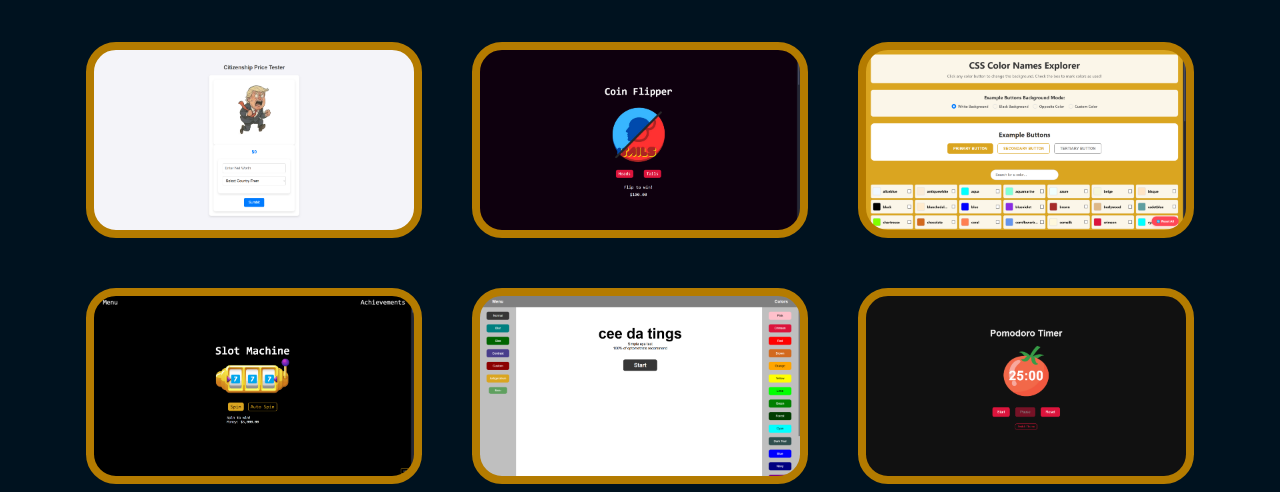
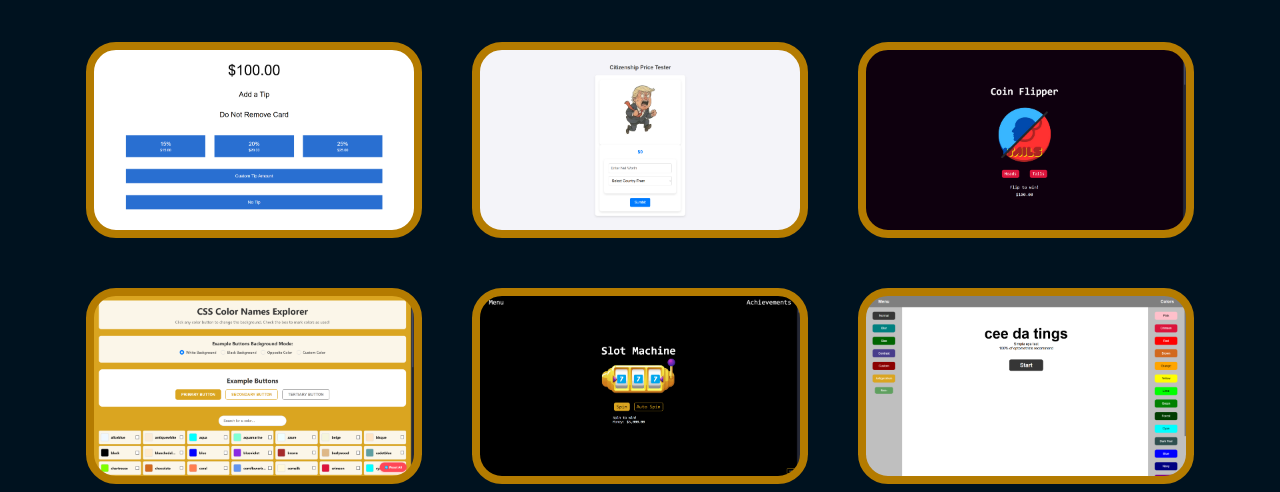
Before and after one commit to Arpan-Shah-102/arpan-shah-102, a plain HTML site: page index.html in a window 1280 px wide. Shown: the part 308-800 px from the top of the page. Drawn offline with Linux system fonts and the light colour scheme.

Commit message:
Add files via upload

```diff
--- a/index.html
+++ b/index.html
@@ -16,6 +16,7 @@
     <main>
       <h2>Projects</h2>
       <ul>
+        <li><a href="https://arpan-shah-102.github.io/tip-manager"><div class="tip-manager"></div></a></li>
         <li><a href="https://arpan-shah-102.github.io/citzenship-price-finder"><div class="us-citizenship-estimator"></div></a></li>
         <li><a href="https://arpan-shah-102.github.io/coin-flipping-tycoon"><div class="coin-flipping-tycoon"></div></a></li>
         <li><a href="https://arpan-shah-102.github.io/css-color-explorer"><div class="css-color-explorer"></div></a></li>
--- a/style.css
+++ b/style.css
@@ -89,6 +89,7 @@ footer {
   }
 }
 
+.tip-manager {background-image: url('./assets/tip-manager.png');}
 .us-citizenship-estimator {background-image: url('./assets/citzenship-price-finder.png');}
 .coin-flipping-tycoon {background-image: url('./assets/coin-flipping-tycoon.png');}
 .css-color-explorer {background-image: url('./assets/css-color-explorer.png');}
```
Also changed, not shown: assets/tip-manager.png (added).
